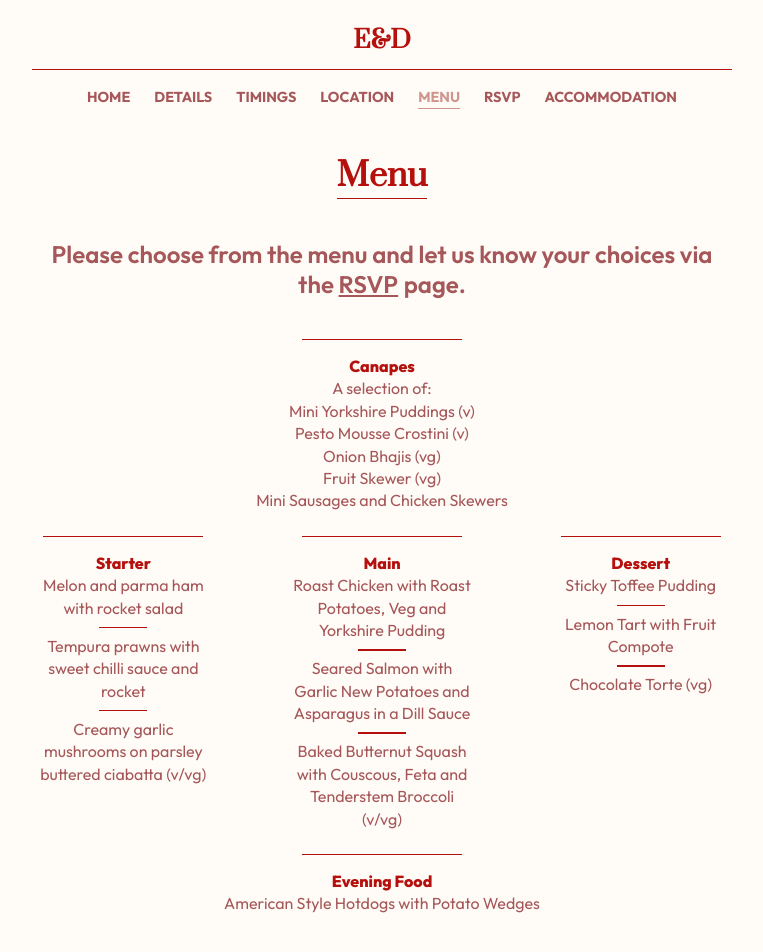
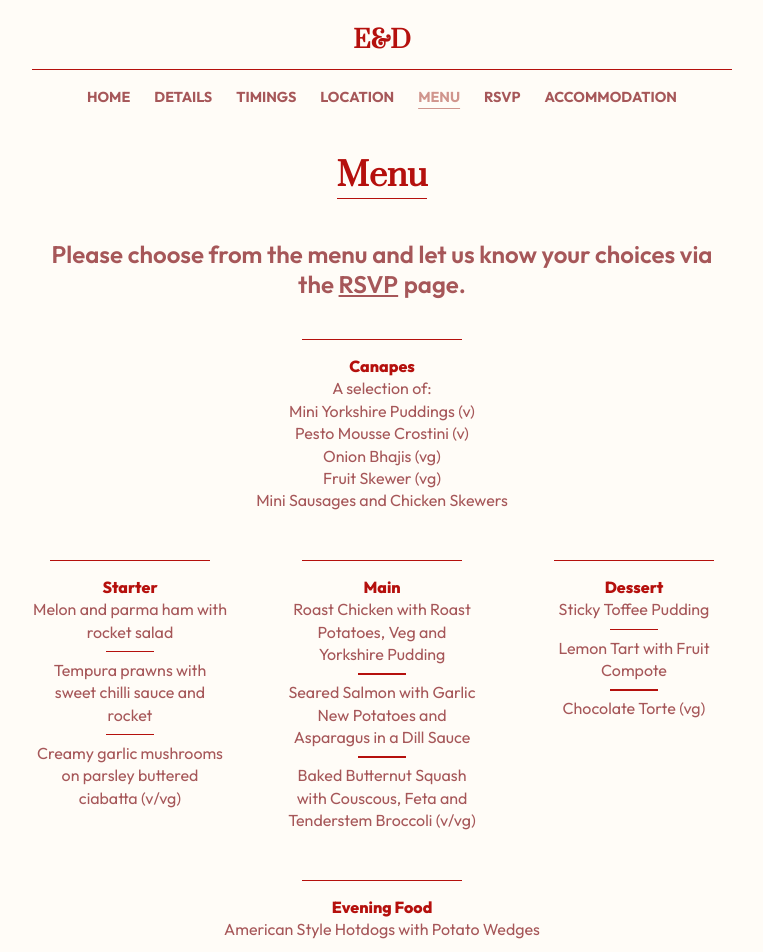
Before and after one commit to GarySimons/ellia-dylan-wedding, a React (Create React App) app: page /menu in a window 1280 px wide. Shown: the top 952 px of the page, without its empty margins (258-1021 px from the left). Built offline with nearby package versions, Linux system fonts and the light colour scheme; a web font is replaced by a local one.

Commit message:
menu spacings

```diff
--- a/src/index.scss
+++ b/src/index.scss
@@ -335,7 +335,7 @@ code {
 .div-flex-menu {
   display: flex;
   flex-direction: column;
-  gap: 1.5rem;
+  gap: 3rem;
   margin-top: 2.5rem;
   align-items: center;
   justify-content: center;
@@ -353,7 +353,7 @@ code {
   @media (min-width: 480px) {
     flex-direction: row;
     align-items: flex-start;
-    gap: 4.75rem;
+    gap: 3.5rem;
   }
 }
 
```
